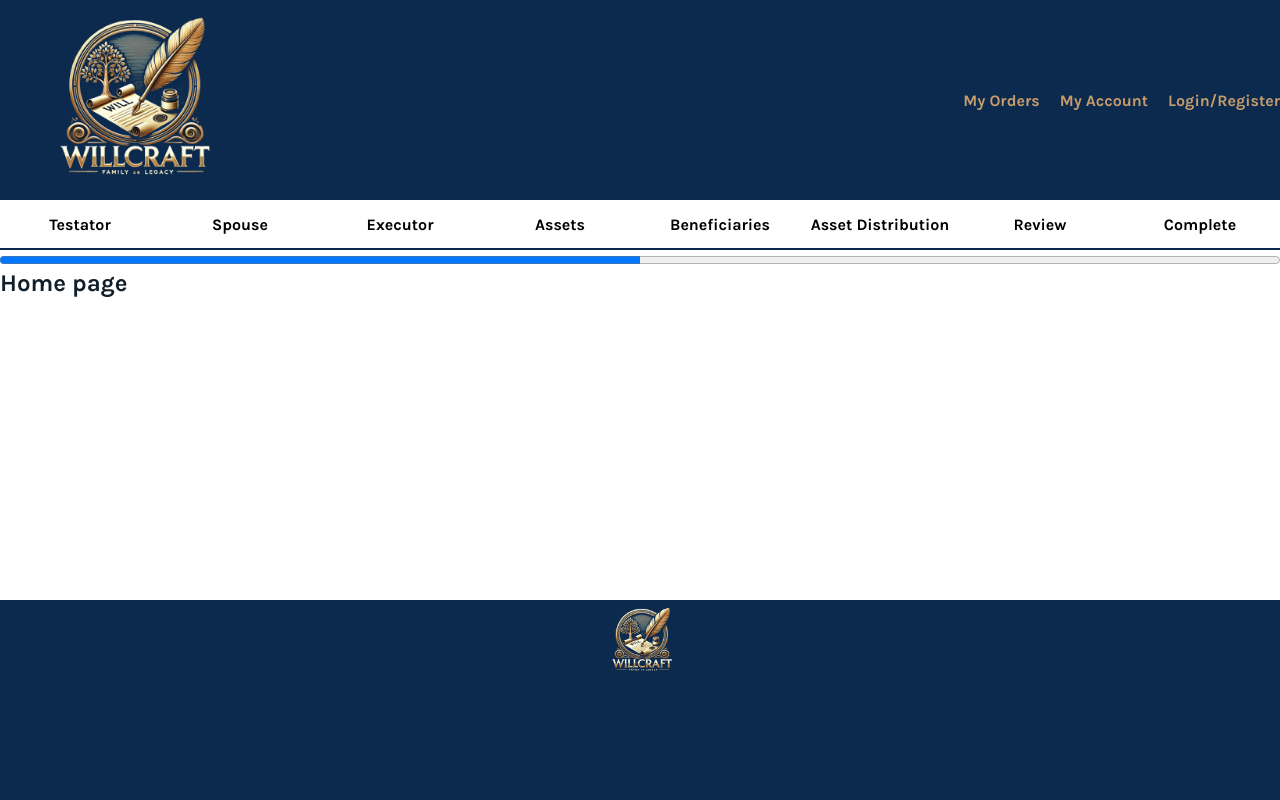
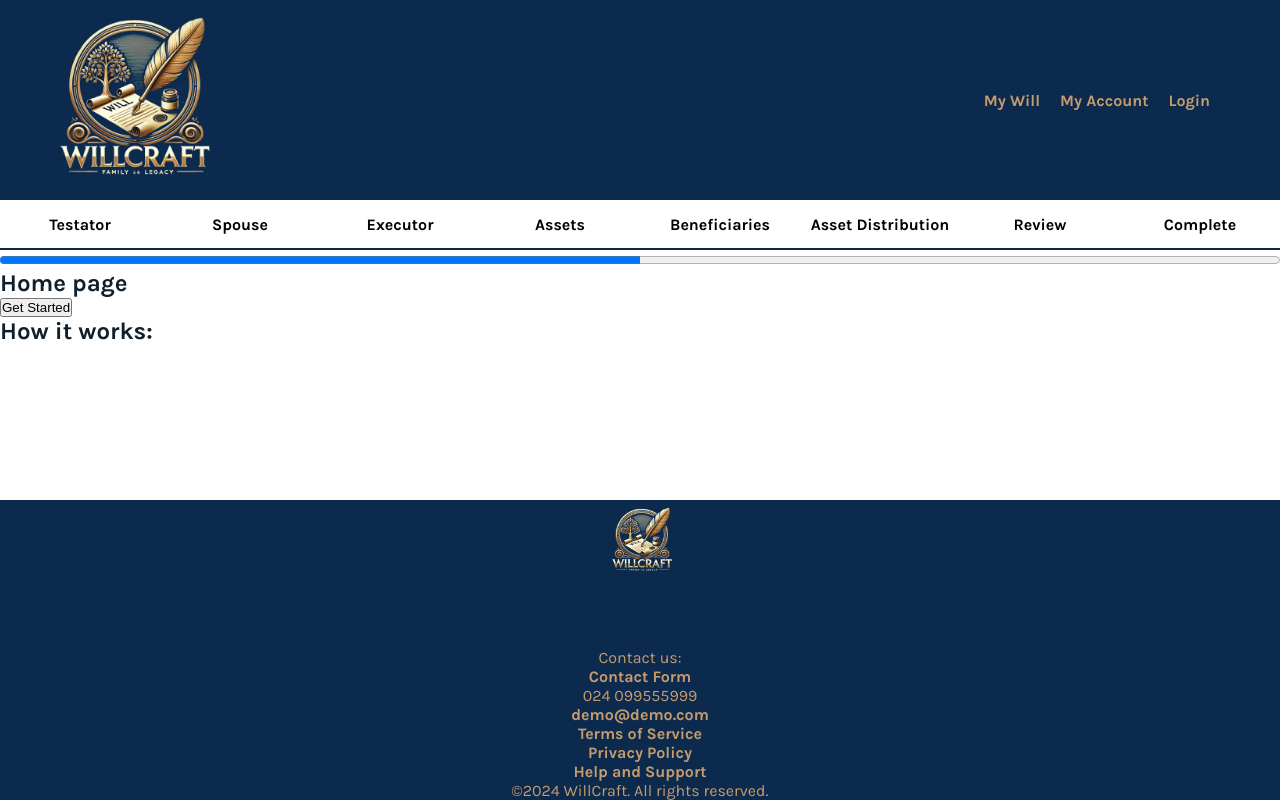
Before and after one commit to cotpetru24/willcraft_app, a React (Create React App) app in the folder frontend/: page / in a window 1280 px wide. Built offline with nearby package versions, Linux system fonts and the light colour scheme.

Commit message:
added footer links

```diff
--- a/frontend/src/components/Footer.js
+++ b/frontend/src/components/Footer.js
@@ -23,7 +23,28 @@ const Footer = () => {
                 </Link>
             </div>
             <div className='footer-container'>
+                <p>Contact us:</p>
 
+
+                <Link to='/'>
+                    Contact Form
+                </Link>
+                <p>024 099555999</p>
+
+                <Link to='/'>
+                    demo@demo.com
+                </Link>
+
+                <Link to='/'>
+                    Terms of Service
+                </Link>
+                <Link to='/'>
+                    Privacy Policy
+                </Link>
+                <Link to='/'>
+                    Help and Support
+                </Link>
+                <p>&copy;2024 WillCraft. All rights reserved.</p>
             </div>
         </footer >
     )
--- a/frontend/src/components/Header.js
+++ b/frontend/src/components/Header.js
@@ -41,7 +41,7 @@ const Header = () => {
                             <>
                                 <li>
                                     <Link to='/'>
-                                        My Orders
+                                        My Will
                                     </Link>
                                 </li>
                                 <li>
@@ -51,7 +51,7 @@ const Header = () => {
                                 </li>
                                 <li>
                                     <Link to='/login'>
-                                        Login/Register
+                                        Login
                                     </Link>
                                 </li>
                             </>
--- a/frontend/src/components/Home.js
+++ b/frontend/src/components/Home.js
@@ -7,7 +7,11 @@ const Home = () => {
         <>
         <section className="heading">
             <h1>Home page</h1>
+            <button>Get Started</button>
+            <h1>How it works:</h1>
+
         </section>
+
         </>
 
     )
--- a/frontend/src/index.css
+++ b/frontend/src/index.css
@@ -44,10 +44,10 @@ a {
   flex-direction: column;
   justify-content: space-between;
   align-items: center;
-  height: 200px;
+  height: 300px;
   background-color: #0C2A4D;
-  max-height: 200px;
-  color: #0C2A4D;
+  max-height: 300px;
+  color: #C69C6D;
   margin-top:auto;
   /* background-color: #cbc8be; */
   /* background-color: #C69C6D; */
@@ -88,6 +88,17 @@ a {
 
 .footer img {
   max-height: 80px;
+}
+
+.footer a {
+  color: #C69C6D;
+  font-weight: bolder;
+}
+
+.footer-container{
+  display: flex;
+  flex-direction: column;
+align-items: center;
 }
 
 h1 {
@@ -131,3 +142,7 @@ h1 {
 .full-width-progress {
   width: 100vw;
 }
+
+.navigation-container{
+  padding-right: 70px;
+}
```
